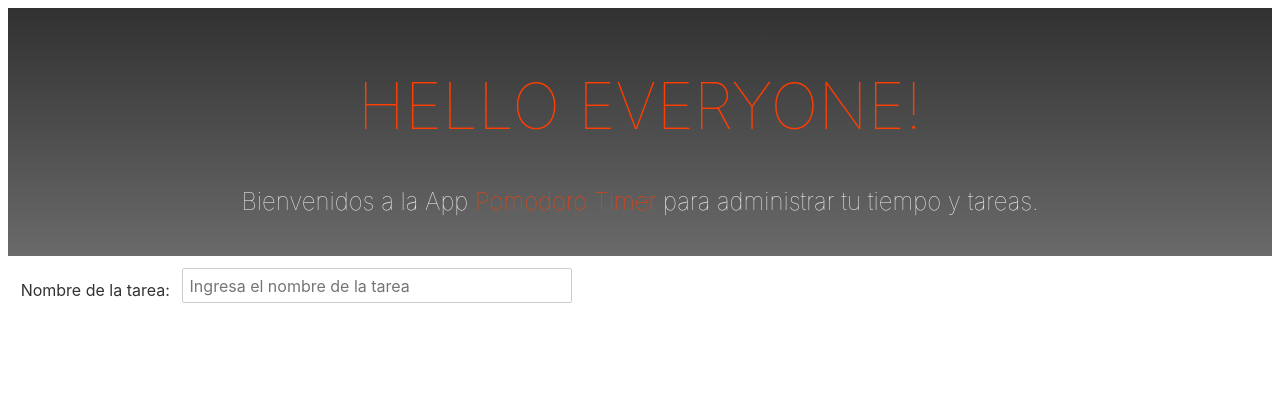
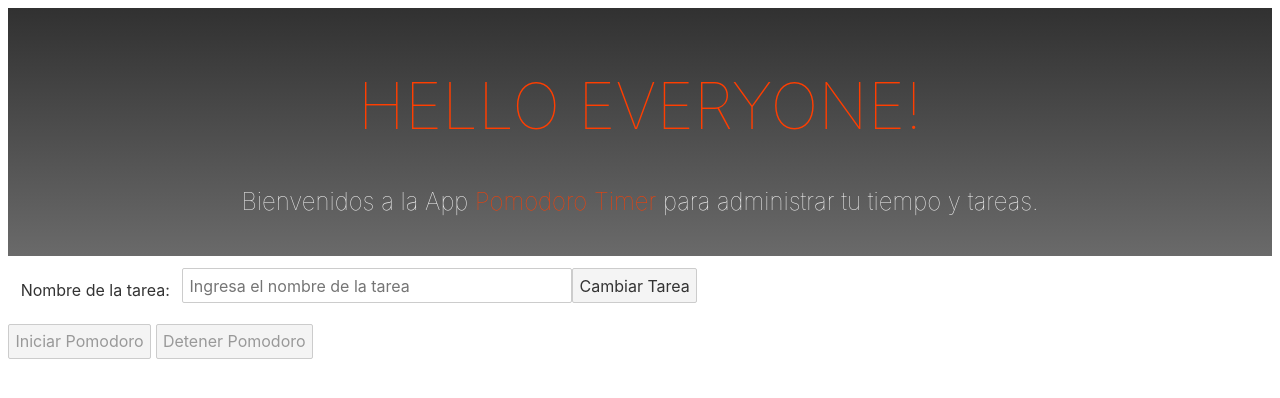
Before and after one commit to germope5/PomodoroTimer, a Svelte app: page / in a window 1280 px wide. Shown: the top 398 px of the page. Built offline with nearby package versions, Linux system fonts and the light colour scheme.

Commit message:
Modificaciones en TaskHistory

```diff
--- a/src/TaskHistory.svelte
+++ b/src/TaskHistory.svelte
@@ -18,12 +18,47 @@
     //Ejemplo de cómo almacenar en localStorage
 
     const taskHistory = JSON.parse(localStorage.getItem('taskHistory')) || [];
-    const inputTarea = "";
+    let inputTarea = "";
+
+    //Variable para definir si el Timer esta activo o no
+    let pomodoroRunning = false;
+
+    //Función para Cambiar de Tarea
+    function cambiarTarea() {
+      if(!pomodoroRunning) {
+        //Cambia la tarea solo si el POMODORO no está en ejecución.
+        taskHistory.push(inputTarea);
+        localStorage.setItem('taskHistory', JSON.stringify(taskHistory));
+        inputTarea = ""; //Limpiar el campo de entrada despúes de cambiar de tarea
+      }
+    }
+
+    //Función para Iniciar Pomodoro
+    function iniciarPomodoro () {
+      if (inputTarea !== "") {
+        //Iniciar el Pomodoro solo si se ha definido una tarea
+        //Implementare la lógica para Iniciar el Pomodoro
+        pomodoroRunning = true;
+      }
+    }
+
+    // Función para Detener el Programa
+    function detenerPomodoro() {
+      // Lógica para la detención del POMODORO
+      pomodoroRunning = false;
+    }
 </script>
 
+<!-- Componente para introducir el nombre de la tarea. -->
 <section class="contenedor-fila">
-    <label for="nombre-tarea">Nombre de la tarea:</label>
-    <input type="text" id="nombre-tarea" name="nombre-tarea" placeholder="Ingresa el nombre de la tarea" required>
+    <label for="inputTarea">Nombre de la tarea:</label>
+    <input type="text" id="inputTarea" name="inputTarea" placeholder="Ingresa el nombre de la tarea" required>
+    <button on:click={cambiarTarea} disabled={pomodoroRunning}>Cambiar Tarea</button>
+</section>
+
+<section>
+  <button on:click={iniciarPomodoro} disabled={pomodoroRunning || inputTarea === "" }>Iniciar Pomodoro</button>
+  <button on:click={detenerPomodoro} disabled={!pomodoroRunning}>Detener Pomodoro</button>
 </section>
 
 <style>
```
